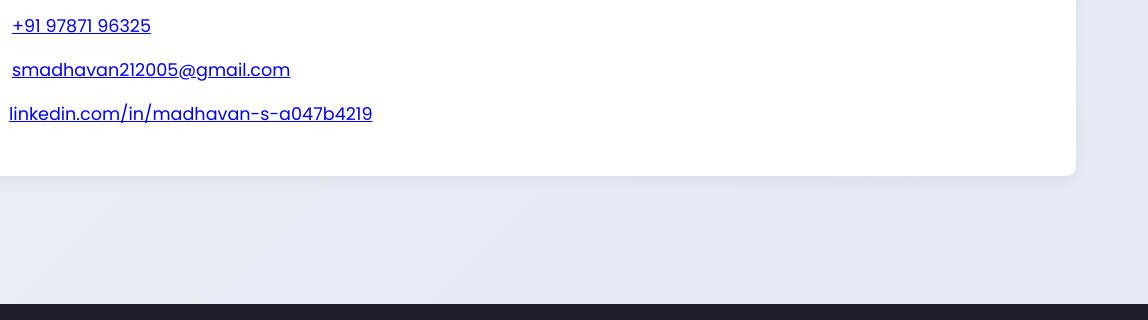
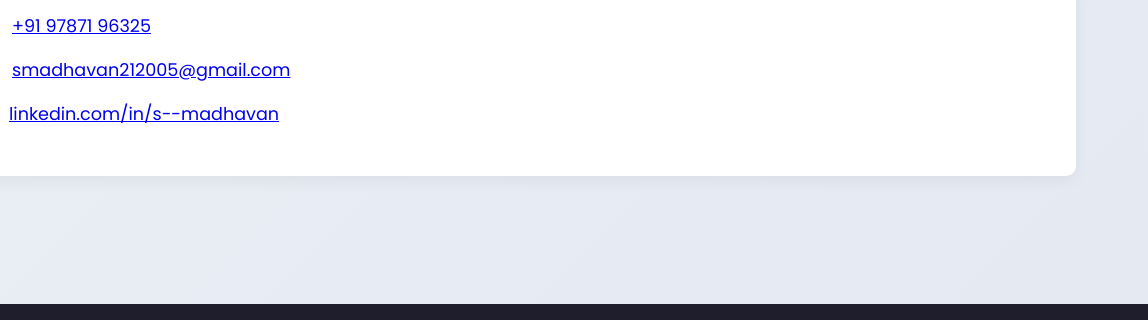
Before and after one commit to smadhavan212005/portfolio, a plain HTML site: page index.html in a window 1280 px wide. Shown: the part 3511-3831 px from the top of the page, 132-1280 px from the left. Drawn offline with Linux system fonts and the light colour scheme.

Commit message:
Update index.html

```diff
--- a/index.html
+++ b/index.html
@@ -1208,7 +1208,7 @@
 
             <div class="contact-info">
                 <i class="fab fa-linkedin"></i>
-                <a href="https://www.linkedin.com/in/madhavan-s-a047b4219" target="_blank">linkedin.com/in/madhavan-s-a047b4219</a>
+                <a href="https://www.linkedin.com/in/s--madhavan" target="_blank">linkedin.com/in/s--madhavan</a>
             </div>
         </div>
     </section>
```
